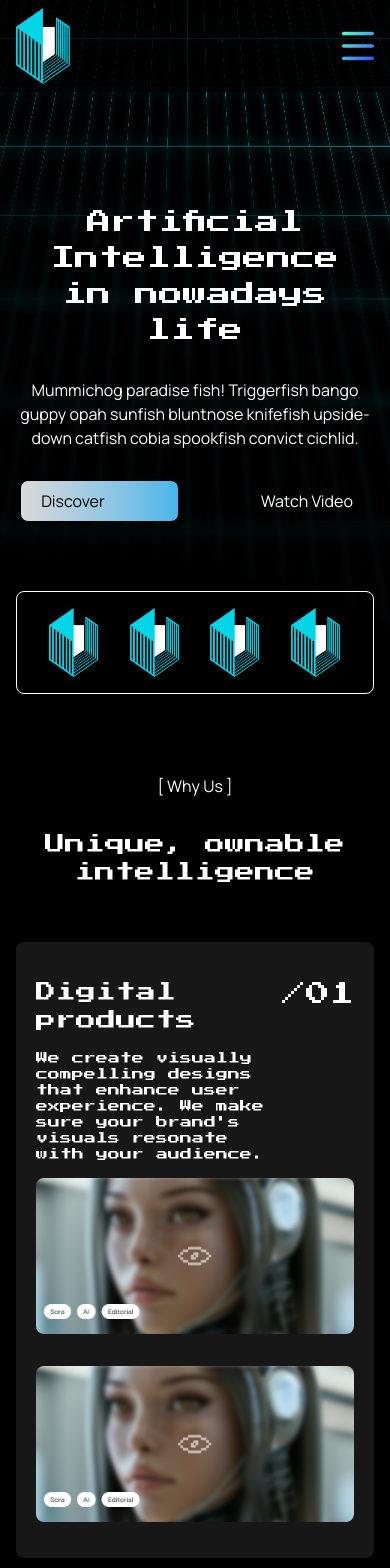
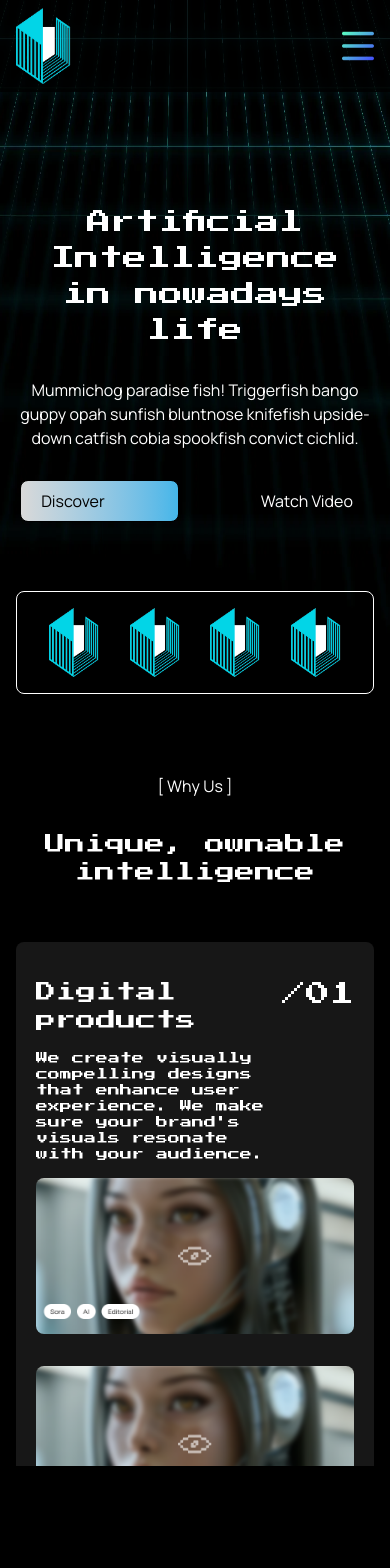
Before and after one commit to AWTOMATIG-inc/awtomatig, a Next.js app: page / in a window 390 px wide. Shown: the top 1568 px of the page. Built offline with nearby package versions, Linux system fonts and the light colour scheme; some icons are missing.

Commit message:
added gsap animation

```diff
--- a/package.json
+++ b/package.json
@@ -9,6 +9,8 @@
     "lint": "eslint"
   },
   "dependencies": {
+    "gsap": "^3.13.0",
+    "motion": "^12.23.24",
     "next": "15.5.5",
     "react": "19.1.0",
     "react-dom": "19.1.0",
--- a/src/app/layout.js
+++ b/src/app/layout.js
@@ -1,4 +1,4 @@
-import Footer from "@/components/Footer";
+import Footer from "@/components/footer/Footer";
 import Header from "@/components/Header";
 import { Manrope, Press_Start_2P, Silkscreen, Sora } from "next/font/google";
 import "./globals.css";
--- a/src/app/page.js
+++ b/src/app/page.js
@@ -1,12 +1,15 @@
+"use client";
 import playBanner from "@/assets/home/animated-banner.jpg";
 import card_bg from "@/assets/home/card-bg.webp";
 import glove_card from "@/assets/home/glove-card.webp";
 import worldGlove from "@/assets/home/glove.webp";
 import rainbow_bg from "@/assets/home/rainbow-bg.webp";
-import sora_ai from "@/assets/home/sora-ai.png";
 import awtomatig_logo from "@/assets/logo/awtomatig-logo.png";
 import Accordion from "@/components/Accordion";
+import FadeInSection from "@/components/animation/FadeEffect";
+import GsapScrollEffect from "@/components/animation/GsapScrollEffect";
 import ArticleBar from "@/components/ArticleBar";
+import WhyUs from "@/components/home/WhyUs";
 import { capabilities } from "@/contants/capabilities";
 import { ourProcessData } from "@/contants/ourProcess";
 import { servicesData } from "@/contants/services";
@@ -23,6 +26,7 @@ export default function Home() {
         height={772}
         className="absolute left-0 w-full h-full "
       />
+      <FadeInSection>
         <section className="container min-h-[70vh] sm:min-h-screen relative ">
           <div className="grid grid-cols-1 md:grid-cols-[1fr_1.8fr] items-center justify-center h-[70vh] md:h-[90vh]">
             <div></div>
@@ -86,45 +90,8 @@ export default function Home() {
             ))}
           </div>
         </section>
-      <section className="container  mt-20 relative z-99">
-        <div className="wrapper md:mt-20 mb-14 text-center sm:text-left">
-          <h5>[ Why Us ]</h5>
-          <h1 className="font-press-start text-xl lg:text-3xl mt-8">
-            Unique, ownable <br />
-            intelligence
-          </h1>
-        </div>
-
-        <div className="wrapper bg-dark-1 px-5 lg:px-9 py-9 rounded-lg ">
-          <div className="flex justify-between mb-4 font-press-start">
-            <div className="max-w-[761px] w-full ">
-              <h4 className="text-xl lg:text-4xl">Digital products</h4>
-              <p className="mt-4 text-xs">
-                We create visually compelling designs that enhance user
-                experience. We make sure your brand&apos;s visuals resonate with
-                your audience.
-              </p>
-            </div>
-            <p className="text-right text-2xl lg:text-5xl">/01</p>
-          </div>
-          <div className="grid lg:grid-cols-2 gap-8 ">
-            <Image
-              src={sora_ai}
-              width={871}
-              height={428}
-              alt="slider_item"
-              className="w-full h-full max-w-[871px] max-h-[428px] rounded-lg"
-            />
-            <Image
-              src={sora_ai}
-              width={871}
-              height={428}
-              alt="slider_item"
-              className="w-full h-full max-w-[871px] max-h-[428px] rounded-lg"
-            />
-          </div>
-        </div>
-      </section>
+      </FadeInSection>
+      <WhyUs />
 
       <section className="container mt-20">
         <div>
@@ -168,8 +135,16 @@ export default function Home() {
             <span className="absolute right-[-40%] -bottom-[70%] size-[1145px]  bg-[linear-gradient(215.67deg,rgba(2,213,232,0.55)_18.02%,rgba(3,50,103,0.55)_94.4%)] blur-[173.4px] rounded-full hidden sm:inline-block"></span>
             <div className="space-y-16 mt-20 ">
               {ourProcessData.map((process) => (
+                <GsapScrollEffect
+                  initial={{ opacity: 0, x: process.id % 2 === 0 ? -200 : 200 }}
+                  scrollTop={{ opacity: 1, x: 0 }}
+                  scrollBottom={{
+                    opacity: 0,
+                    x: process.id % 2 === 0 ? -200 : 200,
+                  }}
+                  key={process.id}
+                >
                   <div
-                  key={process.id}
                     className={`bg-white text-black px-5 py-7 md:py-10 rounded-xl lg:max-w-[500px] xl:max-w-[700px] 2xl:max-w-[723px] relative ${process.className}`}
                   >
                     <div className="max-w-[440px] mx-auto">
@@ -182,6 +157,7 @@ export default function Home() {
                       0{process.id}
                     </span>
                   </div>
+                </GsapScrollEffect>
               ))}
             </div>
           </div>
@@ -347,9 +323,9 @@ export default function Home() {
                   <p className="text-sm font-bold mt-1">SolarInc</p>
                 </div>
                 <div className="flex items-center gap-8 mt-5 lg:mt-0">
-                  <span className="w-20 h-2 bg-white block"></span>
-                  <span className="w-20 h-1 bg-white block"></span>
-                  <span className="w-20 h-1 bg-white block"></span>
+                  <span className="w-10 md:w-20 h-2 bg-white block"></span>
+                  <span className="w-10 md:w-20 h-1 bg-white block"></span>
+                  <span className="w-10 md:w-20 h-1 bg-white block"></span>
                 </div>
               </div>
             </div>
@@ -389,7 +365,7 @@ export default function Home() {
               <ArticleBar />
             </div>
           </div>
-          <div className="flex justify-between items-center px-5  py-20 relative z-10 gap-3">
+          <div className="flex flex-col sm:flex-row justify-between items-center px-5 py-10 md:py-20 relative z-10 gap-3 gap-y-8">
             <h1 className="text-xl sm:text-3xl md:text-4xl lg:text-6xl font-sora">
               Artificial Intellegance
               <br /> create digital future.
--- /dev/null
+++ b/src/components/animation/FadeEffect.jsx
@@ -0,0 +1,30 @@
+"use client";
+
+import { motion, useInView } from "framer-motion";
+import { useRef } from "react";
+
+export default function FadeInSection({
+  children,
+  initial = { opacity: 0, y: 40 },
+  scrollTop = { opacity: 1, y: 0 },
+  scrollBottom = { opacity: 0, y: 80 },
+  margin = "400px 0px -100px 0px",
+  delay = 0,
+}) {
+  const ref = useRef(null);
+  const isInView = useInView(ref, {
+    once: false,
+    margin: margin,
+  });
+
+  return (
+    <motion.div
+      ref={ref}
+      initial={initial}
+      animate={isInView ? scrollTop : scrollBottom}
+      transition={{ duration: 0.5, ease: "easeOut", delay }}
+    >
+      {children}
+    </motion.div>
+  );
+}
--- /dev/null
+++ b/src/components/animation/GsapScrollEffect.jsx
@@ -0,0 +1,49 @@
+"use client";
+
+import gsap from "gsap";
+import { ScrollTrigger } from "gsap/ScrollTrigger";
+import { useEffect, useRef } from "react";
+
+gsap.registerPlugin(ScrollTrigger);
+
+export default function GsapScrollEffect({
+  children,
+  initial = { opacity: 0, y: 40 },
+  scrollTop = { opacity: 1, y: 0 },
+  scrollBottom = { opacity: 0, y: 80 },
+  margin = "400px 0px -100px 0px",
+  delay = 0,
+}) {
+  const ref = useRef(null);
+
+  useEffect(() => {
+    const el = ref.current;
+    if (!el) return;
+
+    // Set initial state
+    gsap.set(el, initial);
+
+    // Create ScrollTrigger animation
+    const anim = gsap.to(el, {
+      ...scrollTop,
+      scrollTrigger: {
+        trigger: el,
+        start: "top bottom", // when element top hits bottom of viewport
+        end: "bottom top", // when element bottom hits top of viewport
+        scrub: true, // smooth link with scroll
+        markers: false, // set to true to debug
+        toggleActions: "play reverse play reverse",
+      },
+      duration: 0.5,
+      delay,
+      ease: "power2.out",
+    });
+
+    return () => {
+      anim.scrollTrigger?.kill();
+      anim.kill();
+    };
+  }, [initial, scrollTop, scrollBottom, delay]);
+
+  return <div ref={ref}>{children}</div>;
+}
--- a/src/components/Footer.jsx
+++ b/src/components/footer/DesktopFooter.jsx
@@ -3,10 +3,10 @@ import sinceText from "@/assets/logo/since-text.png";
 import { Icon } from "@iconify/react";
 import Image from "next/image";
 import Link from "next/link";
-export default function Footer() {
+export default function DesktopFooter() {
   return (
     <footer
-      className="container relative bg-[#201F1F78]  min-h-[668px] shadow-[0px_4px_18.5px_0px_rgba(2,_213,_232,_1)]
+      className="hidden sm:block container relative bg-[#201F1F78]  min-h-[668px] shadow-[0px_4px_18.5px_0px_rgba(2,_213,_232,_1)]
  rounded-[45px] py-16 mb-6 overflow-hidden"
     >
       <div>
--- /dev/null
+++ b/src/components/home/WhyUs.jsx
@@ -0,0 +1,125 @@
+"use client";
+import sora_ai from "@/assets/home/sora-ai.png";
+import gsap from "gsap";
+import { ScrollTrigger } from "gsap/ScrollTrigger";
+import Image from "next/image";
+import { useEffect, useRef } from "react";
+gsap.registerPlugin(ScrollTrigger);
+const homeWhyUsData = [
+  {
+    id: 1,
+    title: "Digital products",
+    desc: "We create visually compelling designs that enhance user experience. We make sure your brand's visuals resonate with your audience.",
+    image: sora_ai,
+    color: "bg-dark-1",
+  },
+  {
+    id: 2,
+    title: "Corporate website",
+    desc: "We create visually compelling designs that enhance user experience. We make sure your brand's visuals resonate with your audience.",
+    image: sora_ai,
+    color: "bg-[#6AF989]",
+  },
+  {
+    id: 3,
+    title: "eCommerce",
+    desc: "We create visually compelling designs that enhance user experience. We make sure your brand's visuals resonate with your audience.",
+    image: sora_ai,
+    color: "bg-[#5C5E5C]",
+  },
+  {
+    id: 4,
+    title: "Brand identity",
+    desc: "We create visually compelling designs that enhance user experience. We make sure your brand's visuals resonate with your audience.",
+    image: sora_ai,
+    color: "bg-[#7C6B59]",
+  },
+];
+export default function WhyUs() {
+  const sectionRef = useRef(null);
+  const panelsRef = useRef([]);
+
+  useEffect(() => {
+    const section = sectionRef.current;
+    const panels = panelsRef.current;
+
+    // Set up horizontal animation
+    const tl = gsap.timeline({
+      scrollTrigger: {
+        trigger: section,
+        start: "center center",
+        end: "+=400%", // scroll distance (2x viewport)
+        scrub: true, // smooth link to scroll
+        pin: true, // locks section while animating
+        anticipatePin: 1,
+        markers: false, // turn true for debugging
+      },
+    });
+
+    // Slide both panels horizontally
+    tl.to(panels, {
+      xPercent: -130 * (panels.length - 1),
+      ease: "none",
+    });
+
+    return () => {
+      tl.scrollTrigger?.kill();
+      tl.kill();
+    };
+  }, []);
+
+  return (
+    <section className="container  mt-20 relative z-99">
+      <div className="wrapper md:mt-20 mb-14 text-center sm:text-left">
+        <h5>[ Why Us ]</h5>
+        <h1 className="font-press-start text-xl lg:text-3xl mt-8">
+          Unique, ownable <br />
+          intelligence
+        </h1>
+      </div>
+      <div ref={sectionRef} className="relative w-full  overflow-hidden ">
+        <div
+          style={{ width: 100 * homeWhyUsData.length + "%" }}
+          className="flex"
+        >
+          {/* Panel 1 */}
+          {homeWhyUsData.map((data, index) => (
+            <div
+              key={data.id}
+              ref={(el) => (panelsRef.current[index] = el)}
+              className={`wrapper  px-5 lg:px-9 py-9 rounded-lg ${
+                data.color === "bg-dark-1"
+                  ? `${data.color} text-white`
+                  : `${data.color} text-black`
+              } `}
+            >
+              <div className="flex justify-between mb-4 font-press-start">
+                <div className="max-w-[761px] w-full ">
+                  <h4 className="text-xl lg:text-4xl">{data.title}</h4>
+                  <p className="mt-4 text-xs">{data.desc}</p>
+                </div>
+                <p className="text-right text-2xl lg:text-5xl">{`/0${data.id}`}</p>
+              </div>
+              <div className="grid lg:grid-cols-2 gap-8 ">
+                <Image
+                  src={sora_ai}
+                  width={871}
+                  height={428}
+                  alt="slider_item"
+                  className="w-full h-full max-w-[871px] max-h-[428px] rounded-lg"
+                />
+                <Image
+                  src={sora_ai}
+                  width={871}
+                  height={428}
+                  alt="slider_item"
+                  className="w-full h-full max-w-[871px] max-h-[428px] rounded-lg"
+                />
+              </div>
+            </div>
+          ))}
+        </div>
+      </div>
+    </section>
+  );
+}
```
Also changed, not shown: src/components/footer/Footer.jsx (added, +11 -0 lines), src/components/footer/MobileFooter.jsx (renamed from src/components/Footer2.jsx, +4 -4 lines), 1 other file (tests, documents, lock files or other folders). Lines whose indentation alone changed are shown as unchanged.
